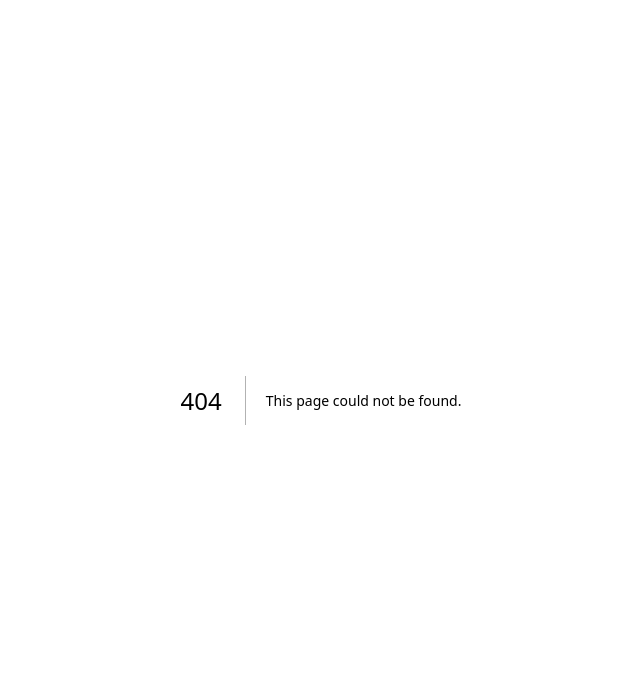
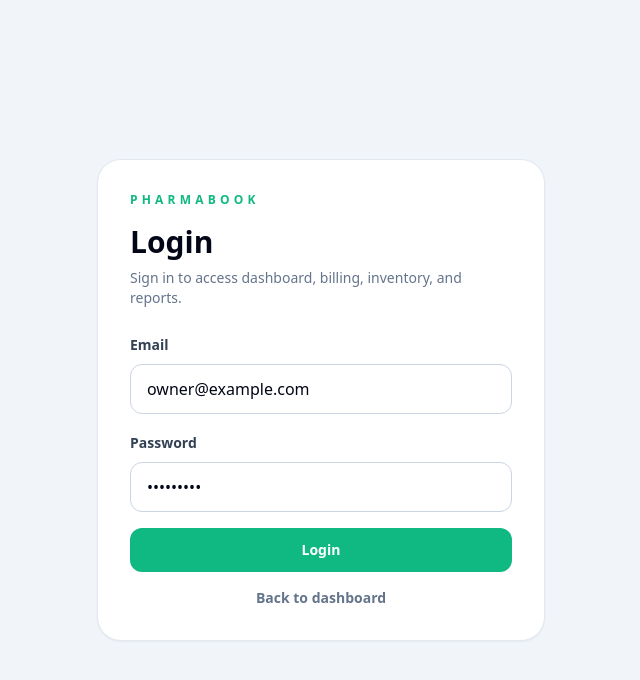
Before and after one commit to Charann459/pharmabook, a Next.js app in the folder packages/web/: page /login in a window 1280 px wide. Before the commit this address had no page. Shown: the top 680 px of the page, without its empty margins (319-959 px from the left). Built offline with nearby package versions, Linux system fonts and the light colour scheme; no server answers.

Commit message:
Add web login screen and dashboard redirect

```diff
--- /dev/null
+++ b/packages/web/app/login/page.tsx
@@ -0,0 +1,113 @@
+'use client';
+
+import Link from 'next/link';
+import { FormEvent, useState } from 'react';
+import { useRouter } from 'next/navigation';
+
+const API_URL = process.env.NEXT_PUBLIC_API_URL ?? 'http://localhost:3001';
+
+export default function LoginPage() {
+    const router = useRouter();
+
+    const [email, setEmail] = useState('owner@example.com');
+    const [password, setPassword] = useState('secret123');
+    const [loading, setLoading] = useState(false);
+    const [error, setError] = useState<string | null>(null);
+
+    const login = async (e: FormEvent) => {
+        e.preventDefault();
+
+        try {
+            setLoading(true);
+            setError(null);
+
+            const res = await fetch(`${API_URL}/api/auth/login`, {
+                method: 'POST',
+                headers: { 'Content-Type': 'application/json' },
+                body: JSON.stringify({ email, password }),
+            });
+
+            const data = await res.json().catch(() => null);
+
+            if (!res.ok) {
+                throw new Error(data?.error || `Login failed. Status ${res.status}`);
+            }
+
+            if (!data?.token) {
+                throw new Error('Login successful but token missing from response.');
+            }
+
+            localStorage.setItem('pharmabook_token', data.token);
+            router.push('/');
+        } catch (err) {
+            setError(err instanceof Error ? err.message : 'Login failed');
+        } finally {
+            setLoading(false);
+        }
+    };
+
+    return (
+        <main className="min-h-screen bg-slate-100 text-slate-950">
+            <section className="flex min-h-screen items-center justify-center px-4 py-10">
+                <div className="w-full max-w-md rounded-3xl border border-slate-200 bg-white p-6 shadow-sm sm:p-8">
+                    <p className="text-xs font-bold uppercase tracking-[0.35em] text-emerald-500">
+                        PharmaBook
+                    </p>
+
+                    <h1 className="mt-4 text-3xl font-black">Login</h1>
+
+                    <p className="mt-2 text-sm text-slate-500">
+                        Sign in to access dashboard, billing, inventory, and reports.
+                    </p>
+
+                    {error && (
+                        <div className="mt-5 rounded-2xl border border-red-200 bg-red-50 p-4 text-sm text-red-700">
+                            {error}
+                        </div>
+                    )}
+
+                    <form onSubmit={login} className="mt-6 space-y-4">
+                        <div>
+                            <label className="text-sm font-bold text-slate-700">Email</label>
+                            <input
+                                type="email"
+                                value={email}
+                                onChange={(e) => setEmail(e.target.value)}
+                                className="mt-2 w-full rounded-xl border border-slate-300 px-4 py-3 outline-none focus:border-emerald-500"
+                                placeholder="owner@example.com"
+                                required
+                            />
+                        </div>
+
+                        <div>
+                            <label className="text-sm font-bold text-slate-700">Password</label>
+                            <input
+                                type="password"
+                                value={password}
+                                onChange={(e) => setPassword(e.target.value)}
+                                className="mt-2 w-full rounded-xl border border-slate-300 px-4 py-3 outline-none focus:border-emerald-500"
+                                placeholder="secret123"
+                                required
+                            />
+                        </div>
+
+                        <button
+                            type="submit"
+                            disabled={loading}
+                            className="w-full rounded-xl bg-emerald-500 px-5 py-3 text-sm font-bold text-white hover:bg-emerald-600 disabled:cursor-not-allowed disabled:opacity-60"
+                        >
+                            {loading ? 'Logging in...' : 'Login'}
+                        </button>
+                    </form>
+
+                    <Link
+                        href="/"
+                        className="mt-4 block text-center text-sm font-bold text-slate-500 hover:text-slate-950"
+                    >
+                        Back to dashboard
+                    </Link>
+                </div>
+            </section>
+        </main>
+    );
+}
--- a/packages/web/app/page.tsx
+++ b/packages/web/app/page.tsx
@@ -3,6 +3,7 @@
 import { useCallback, useEffect, useMemo, useState } from 'react';
 import { API_URL } from '../lib/api';
 import Link from 'next/link';
+import { useRouter } from 'next/navigation';
 
 type DailyReport = {
   date?: string;
@@ -175,6 +176,7 @@ export default function HomePage() {
   const [loading, setLoading] = useState(true);
   const [error, setError] = useState<string | null>(null);
   const [lastUpdated, setLastUpdated] = useState<string>('');
+  const router = useRouter();
 
   const fetchJson = useCallback(async (path: string, token: string) => {
     const res = await fetch(`${API_URL}${path}`, {
@@ -196,8 +198,7 @@ export default function HomePage() {
     const token = localStorage.getItem(TOKEN_KEY);
 
     if (!token) {
-      setError('Login token not found. Please login first, then open dashboard.');
-      setLoading(false);
+      router.push('/login');
       return;
     }
 
@@ -289,6 +290,16 @@ export default function HomePage() {
               className="rounded-xl bg-emerald-500 px-5 py-3 text-sm font-bold text-white shadow-sm transition hover:bg-emerald-600"
             >
               Refresh
+            </button>
+
+            <button
+              onClick={() => {
+                localStorage.removeItem('pharmabook_token');
+                router.push('/login');
+              }}
+              className="rounded-xl bg-red-600 px-5 py-3 text-sm font-bold text-white shadow-sm hover:bg-red-700"
+            >
+              Logout
             </button>
           </div>
         </div>
```
